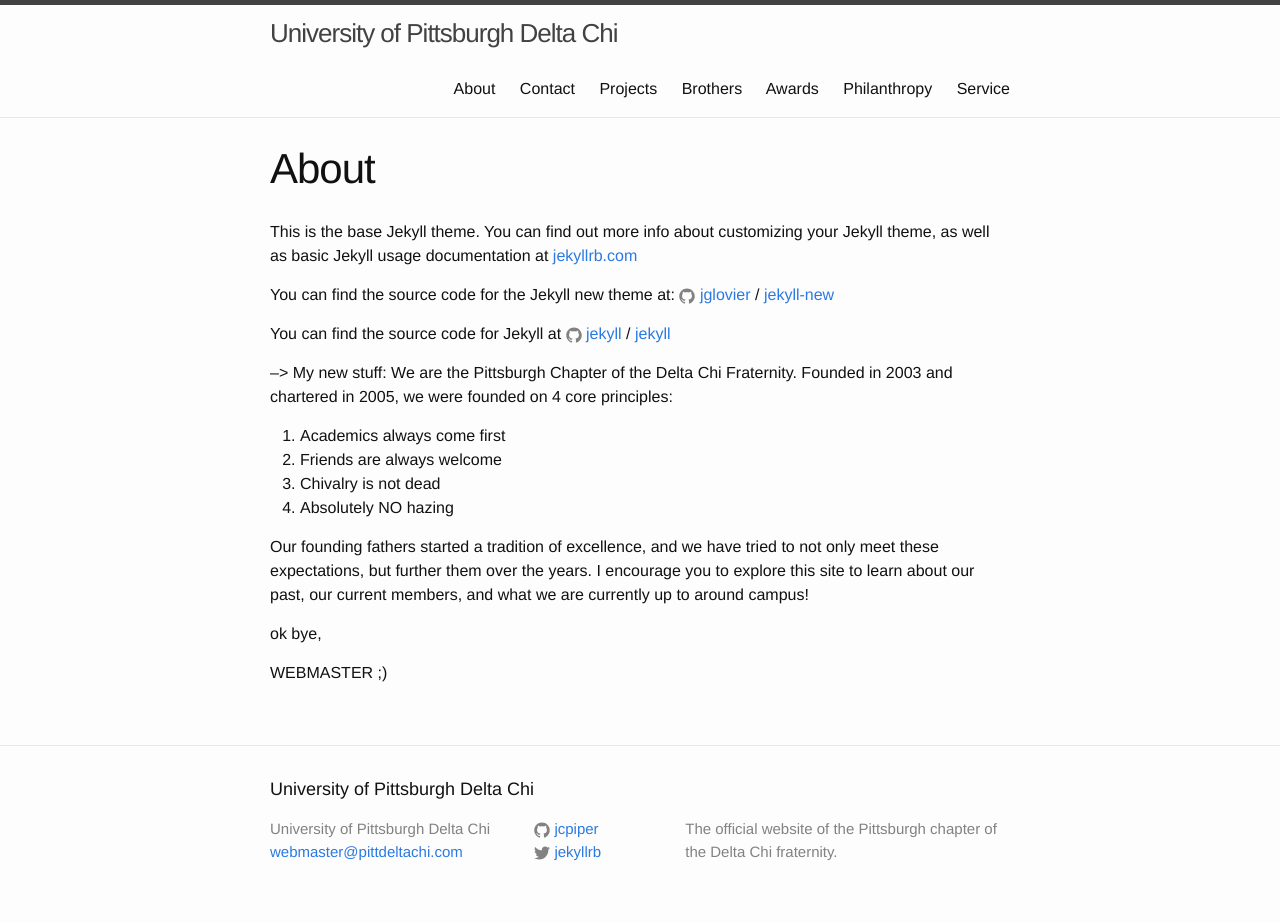
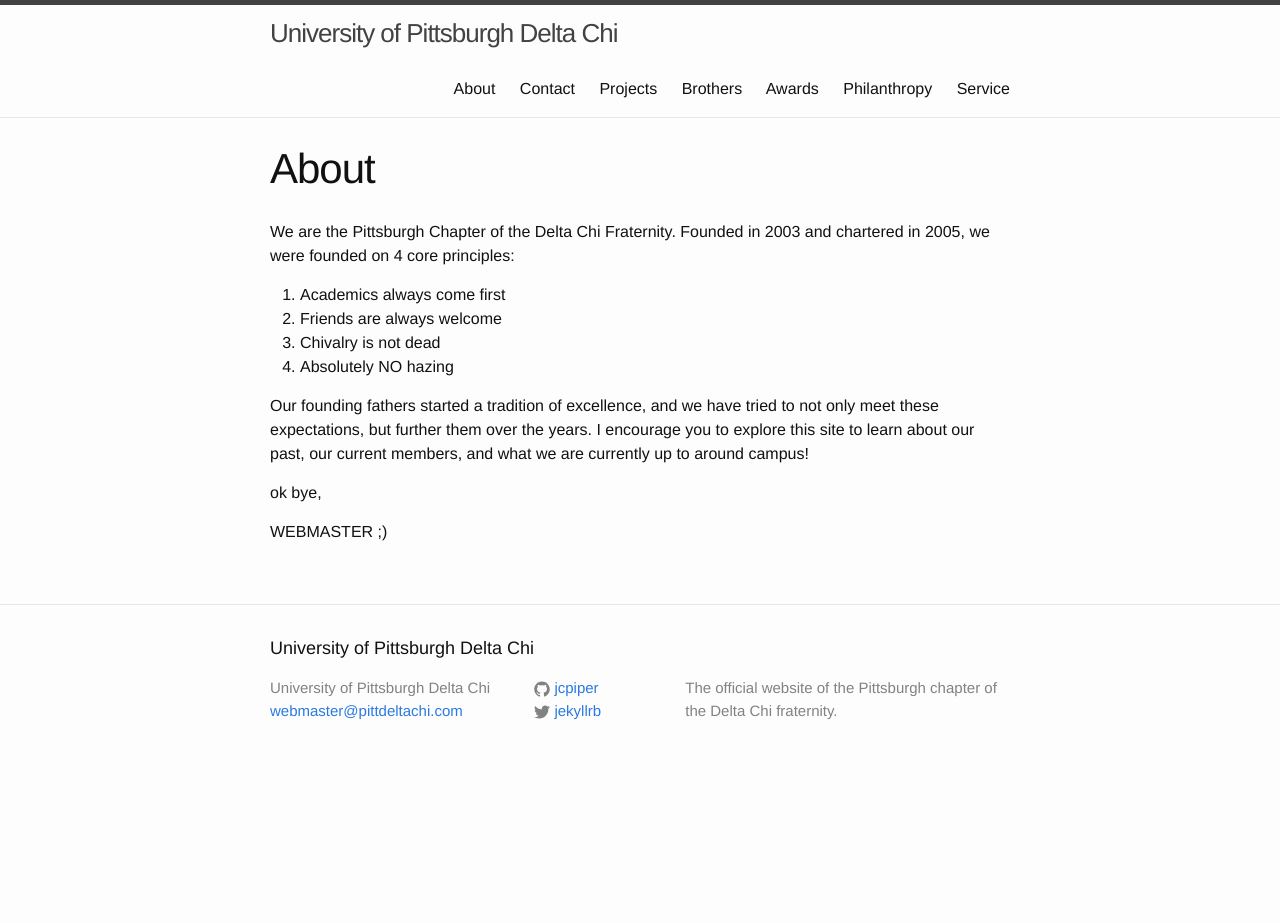
Before and after one commit to jcpiper/Pitt-DX, a Jekyll site: the page built from about.md, in a window 1280 px wide. Built offline with Jekyll 4.4.1, drawn with Linux system fonts in a browser that asks for light colours; after the commit the page ends 900 px from its top, so only the background shows below that.

Commit message:
Ideas for homepage and about.md would be appreciated

```diff
--- a/about.md
+++ b/about.md
@@ -4,17 +4,6 @@
 permalink: /about/
 ---
 
-This is the base Jekyll theme. You can find out more info about customizing your Jekyll theme, as well as basic Jekyll usage documentation at [jekyllrb.com](http://jekyllrb.com/)
-
-You can find the source code for the Jekyll new theme at:
-{% include icon-github.html username="jglovier" %} /
-[jekyll-new](https://github.com/jglovier/jekyll-new)
-
-You can find the source code for Jekyll at
-{% include icon-github.html username="jekyll" %} /
-[jekyll](https://github.com/jekyll/jekyll)
-
---> My new stuff:
 We are the  Pittsburgh Chapter of the Delta Chi Fraternity. Founded in 2003 and chartered in 2005, we were founded on 4 core principles:
 
 1.  Academics always come first
```
Also changed, not shown: contact.md (+2 -0 lines), index.html (+11 -0 lines).
